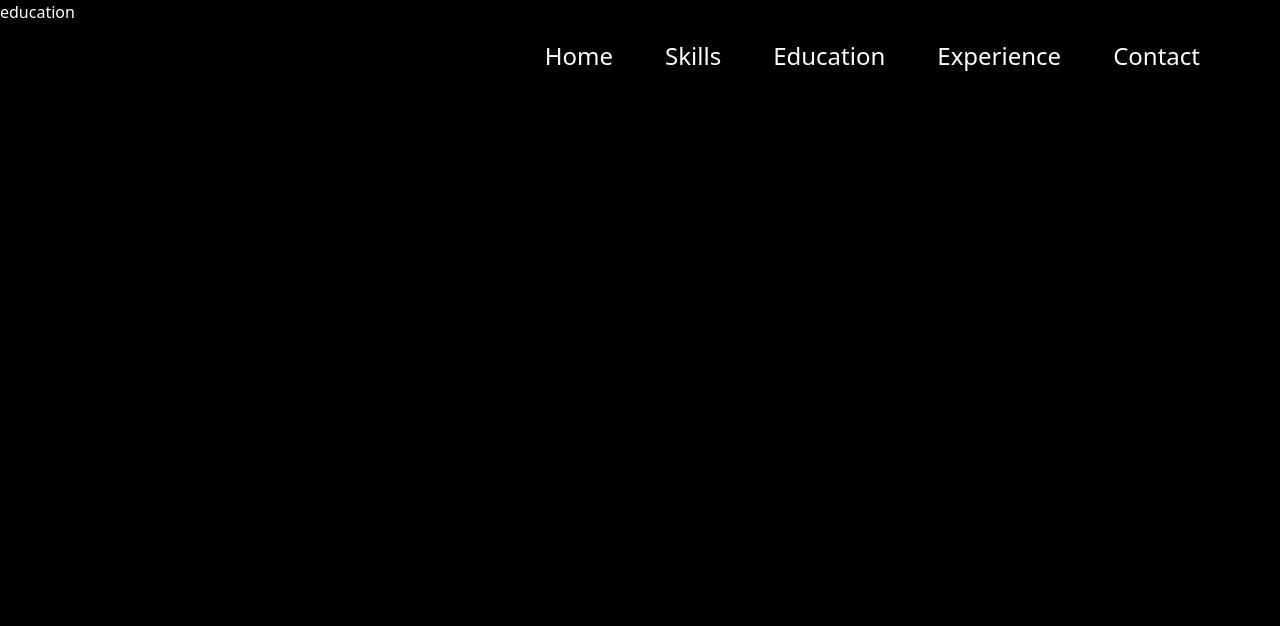
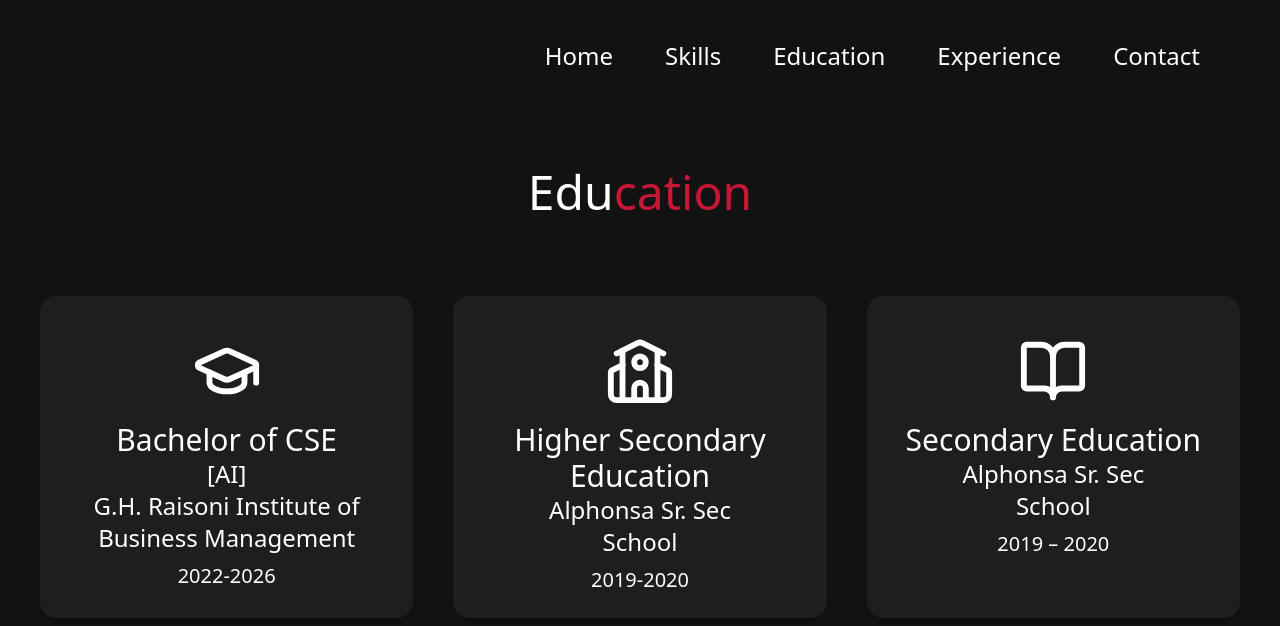
Before and after one commit to anujtaywade/Portfolio, a React (Vite) app: page /Education in a window 1280 px wide. Shown: the top 626 px of the page. Built offline with nearby package versions, Linux system fonts and the light colour scheme.

Commit message:
education page

```diff
--- a/src/pages/Education.jsx
+++ b/src/pages/Education.jsx
@@ -1,9 +1,52 @@
 import React from 'react';
+import { GraduationCap, School, BookOpen } from 'lucide-react';
+const Education = () => {
+    let data=[
+        {
+            title:'Bachelor of CSE ',
+            branch:'[AI]',
+            institute:'G.H. Raisoni Institute of Business Management',
+            year:'2022-2026',
+            icon:<GraduationCap size={70} className='text-white'/>
+        },
+        {
+            title: ' Higher Secondary Education',
+            institute: 'Alphonsa Sr. Sec ',
+            break:'School',
+            year: '2019-2020',
+            icon: <School size={70} className="text-white" />,
+        },
+        {
+            title: 'Secondary Education',
+            institute: 'Alphonsa Sr. Sec ',
+            break:'School',
+            year: '2019 – 2020',
+            icon: <BookOpen size={70} className="text-white" />,
+        }
+    ]
 
-const Education = () => {
     return (
-        <div>
-            education
+        <div className='min-h-screen px-10 py-16 bg-[#121212]'>
+            <h1 className='text-center mt-16 text-5xl pb-20 pt-10'>
+               Edu<span className='text-[#C81636]'>cation</span>
+            </h1>
+            <div className='grid grid-cols-1 md:grid-cols-3 gap-10 '>
+              {data.map((item,id)=>(
+
+                <div key={id} className='bg-[#1E1E1E] rounded-2xl shadow-lg p-6 flex flex-col items-center text-center transition-transform hover:scale-105 duration-300  '>
+
+                    <div className='mb-0 p-4 rounded-full '>{item.icon}</div>
+                    <h2 className='text-semibold text-3xl '>{item.title}</h2>
+                    <h2 className='text-2xl'>{item.branch}</h2>
+                    <h1 className='text-2xl'>{item.institute}</h1>
+                    <p className='text-2xl'>{item.break}</p>
+                    <div className='text-xl pt-2'>{item.year}</div>
+
+                </div>
+              ))}
+            </div>
+
+
         </div>
     );
 }
--- a/src/pages/home.jsx
+++ b/src/pages/home.jsx
@@ -25,7 +25,7 @@
     return (
         <div className='className="flex justify-between items-center px-10 py-2 text-white bg-black pr-25'>
         <div className="text-4xl text-[#76B5CB] pt-13 px-35 ">
-        A-<span className='text-[#C81636]'>Folio</span>
+        <span className='text-5xl'>A</span> <span className='text-[#C81636]'>folio</span>
       </div>
 
 
--- a/src/pages/skills.jsx
+++ b/src/pages/skills.jsx
@@ -1,12 +1,10 @@
 import React from 'react';
-import { FaHtml5 } from "react-icons/fa";
-import { FaCss3Alt } from "react-icons/fa";
+import { FaHtml5 ,FaPython ,FaCss3Alt, FaReact, FaWordpress} from "react-icons/fa";
 import { IoLogoJavascript } from "react-icons/io5";
-import { FaReact } from "react-icons/fa";
 import { RiTailwindCssFill } from "react-icons/ri";
-import { SiMongodb } from "react-icons/si";
-import { SiDavinciresolve } from "react-icons/si";
-import { FaWordpress } from "react-icons/fa";
+import { SiMongodb ,SiDavinciresolve} from "react-icons/si";
+
+
 
 const Skills = () => {
 
@@ -17,18 +15,20 @@
      <h1 className='text-5xl w-full flex justify-center pt-30  '> My <span className='ml-4 text-[#C81636]'>Skills</span></h1>
      </div>
 
-     <div className='grid grid-cols-3 gap-4 pr-110 p-4 pl-150 pt-10 '>
+     <div className='grid grid-cols-4 gap-4 pr-110 p-4 pl-150 pt-10 '>
      <div className="bg-[#222426] p-6 rounded-lg w-26 h-26 flex flex-col justify-center items-center pb-2 pt-2"><FaHtml5 className='size-26'/> <span class="text-white text-xs">HTML</span></div>
       <div className="bg-[#222426] p-6 rounded-lg w-26 h-26 flex flex-col justify-center items-center pb-2 pt-2"><FaCss3Alt className='size-26'/><span className='text-white text-xs'>CSS</span></div>
       <div className="bg-[#222426] p-6 rounded-lg w-26 h-26 flex flex-col justify-center items-center pb-2 pt-2"><IoLogoJavascript className='size-26'/><span className='text-xs '>JAVASCRIPT</span></div>
+      <div className="bg-[#222426] p-6 rounded-lg w-26 h-26 flex flex-col justify-center items-center pb-2 pt-2"><FaPython className='size-26'/><span className='text-xs '>PYTHON</span></div>
+
         </div>
 
-      <div className='grid grid-cols-3 gap-4 p-4 pr-110 p-4 pl-150 pt-5'>
+      <div className='grid grid-cols-3 gap-4 p-4 pr-150 p-4 pl-150 pt-5'>
          <div className="bg-[#222426] p-6 rounded-lg w-26 h-26 flex flex-col justify-center items-center pb-2 pt-2"><FaReact className='size-26'/><span className='text-xs'>REACT</span></div>
       <div className="bg-[#222426] p-6 rounded-lg w-26 h-26 flex flex-col justify-center items-center pb-2 pt-2"><RiTailwindCssFill className='size-26'/><span className='text-xs'>TAILWIND</span></div>
       </div>
 
-     <div className='grid grid-cols-3 gap-4 p-4 pr-110 p-4 pl-150 pt-5'>
+     <div className='grid grid-cols-3 gap-4 p-4 pr-150 p-4 pl-150 pt-5'>
         <div className="bg-[#222426] p-6 rounded-lg w-26 h-26 flex flex-col justify-center items-center pb-2 pt-2"><SiDavinciresolve className='size-26'/><span className='text-xs'>DAVINCHI RESOLVE</span></div>
         <div className="bg-[#222426] p-6 rounded-lg w-26 h-26 flex flex-col justify-center items-center pb-2 pt-2 "><FaWordpress className='size-26'/><span className='text-xs'>WORDPRESS</span></div>
      </div>
```
